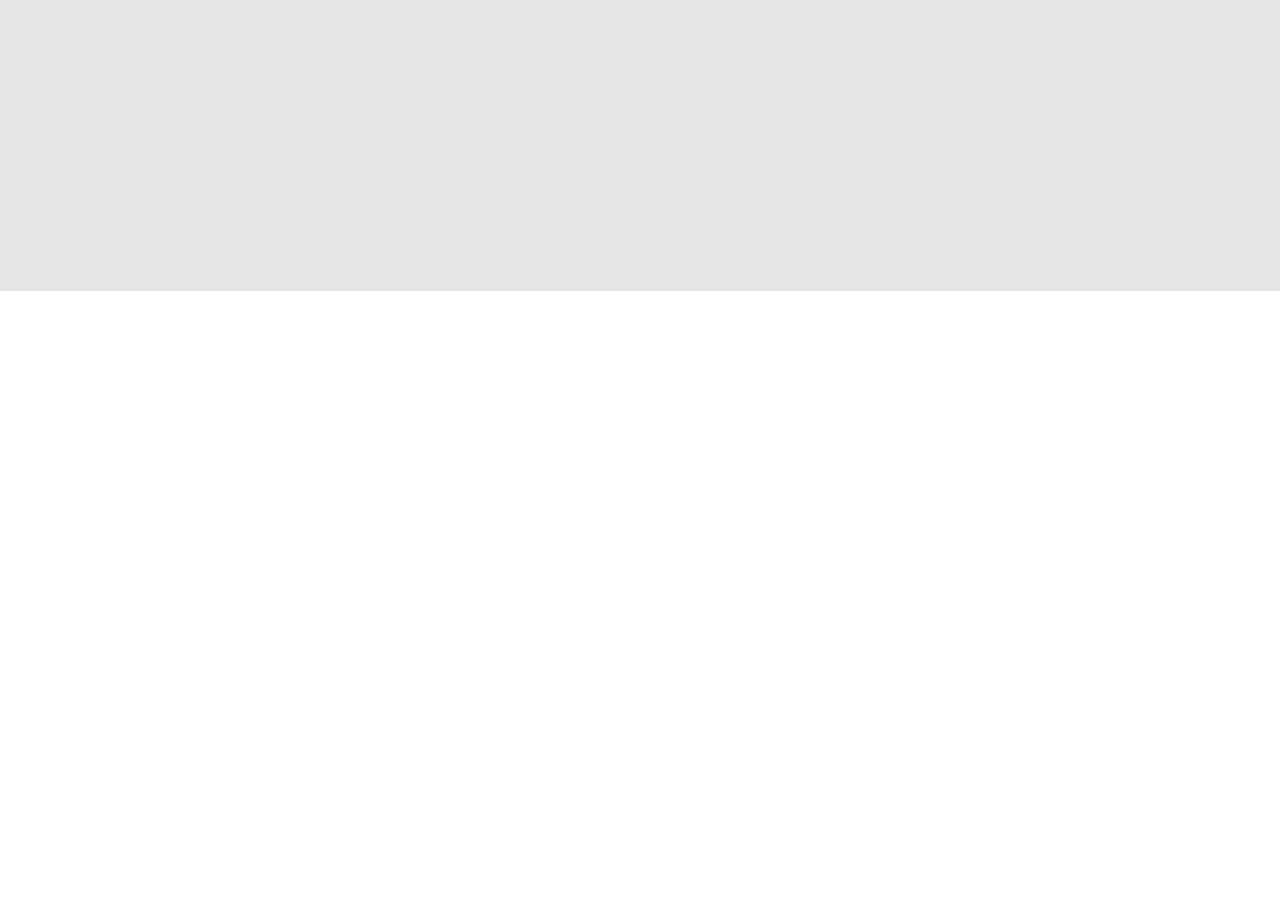
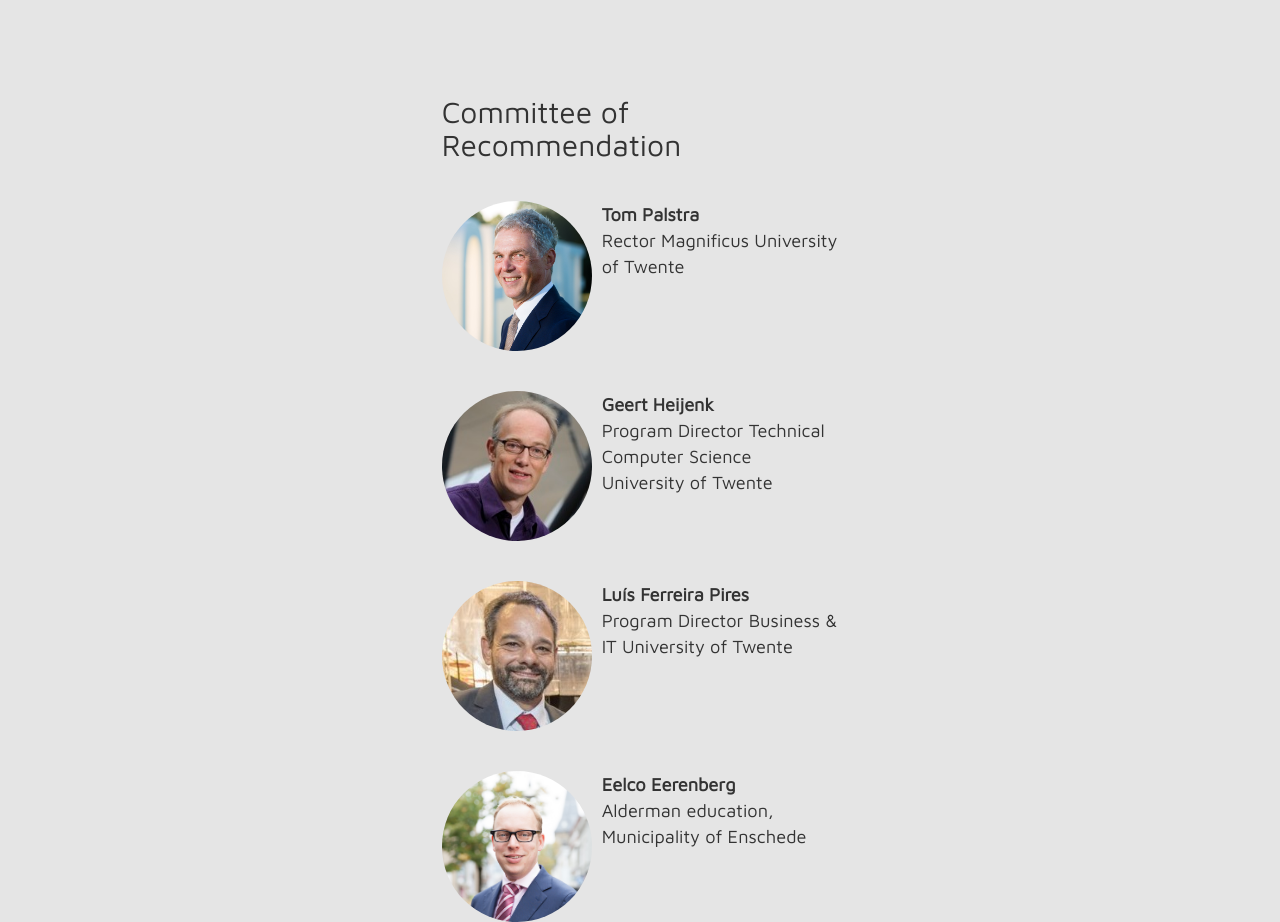
Before and after one commit to TiesB/virtuosity, a website: page app/index.html in a window 1280 px wide. Shown: the part 1309-2231 px from the top of the page. Before the commit the page ends 1600 px from the top, so only its background shows below. Drawn offline with Linux system fonts and the light colour scheme.

Commit message:
Added cor (committee of recommendation)

```diff
--- a/app/index.html
+++ b/app/index.html
@@ -45,6 +45,43 @@
                     </p>
                 </div>
             </div>
+            <div class="row">
+                <div class="col-md-4 col-md-push-4">
+                    <h2>Committee of Recommendation</h2>
+                    <div class="cva">
+                        <img src="img/tom.jpg" class="img-circle img-responsive">
+                        <p>
+                            <strong>Tom Palstra</strong><br>
+                            Rector Magnificus University of Twente
+                        </p>
+                        <div class="clear"></div>
+                    </div>
+                    <div class="cva">
+                        <img src="img/geert.jpg" class="img-circle img-responsive">
+                        <p>
+                            <strong>Geert Heijenk</strong><br>
+                            Program Director Technical Computer Science University of Twente
+                        </p>
+                        <div class="clear"></div>
+                    </div>
+                    <div class="cva">
+                        <img src="img/luis.jpg" class="img-circle img-responsive">
+                        <p>
+                            <strong>Luís Ferreira Pires</strong><br>
+                            Program Director Business & IT University of Twente
+                        </p>
+                        <div class="clear"></div>
+                    </div>
+                    <div class="cva">
+                        <img src="img/eelco.jpg" class="img-circle img-responsive">
+                        <p>
+                            <strong>Eelco Eerenberg</strong><br>
+                            Alderman education, Municipality of Enschede
+                        </p>
+                        <div class="clear"></div>
+                    </div>
+                </div>
+            </div>
         </div>
         <script src="js/app.js"></script>
     </body>
--- a/scss/main.scss
+++ b/scss/main.scss
@@ -23,6 +23,7 @@
 }
 body {
     font-family: 'Maven Pro', sans-serif;
+    font-size: 1.3em;
 }
 
 /* Extra markup and styles for table-esque vertical and horizontal centering */
@@ -69,6 +70,20 @@
 
     a {
         color: #780000;
+    }
+
+    div.cva {
+        display: block;
+        margin-top: 40px;
+        font-size: 1.4em;
+        img {
+            float: left;
+            max-width: 150px;
+            margin-right: 10px;
+        }
+        div.clear {
+            clear: both;
+        }
     }
 }
 /*
```
Also changed, not shown: app/css/main.css, app/img/eelco.jpg (added), app/img/geert.jpg (added), app/img/luis.jpg (added), app/img/tom.jpg (added).
